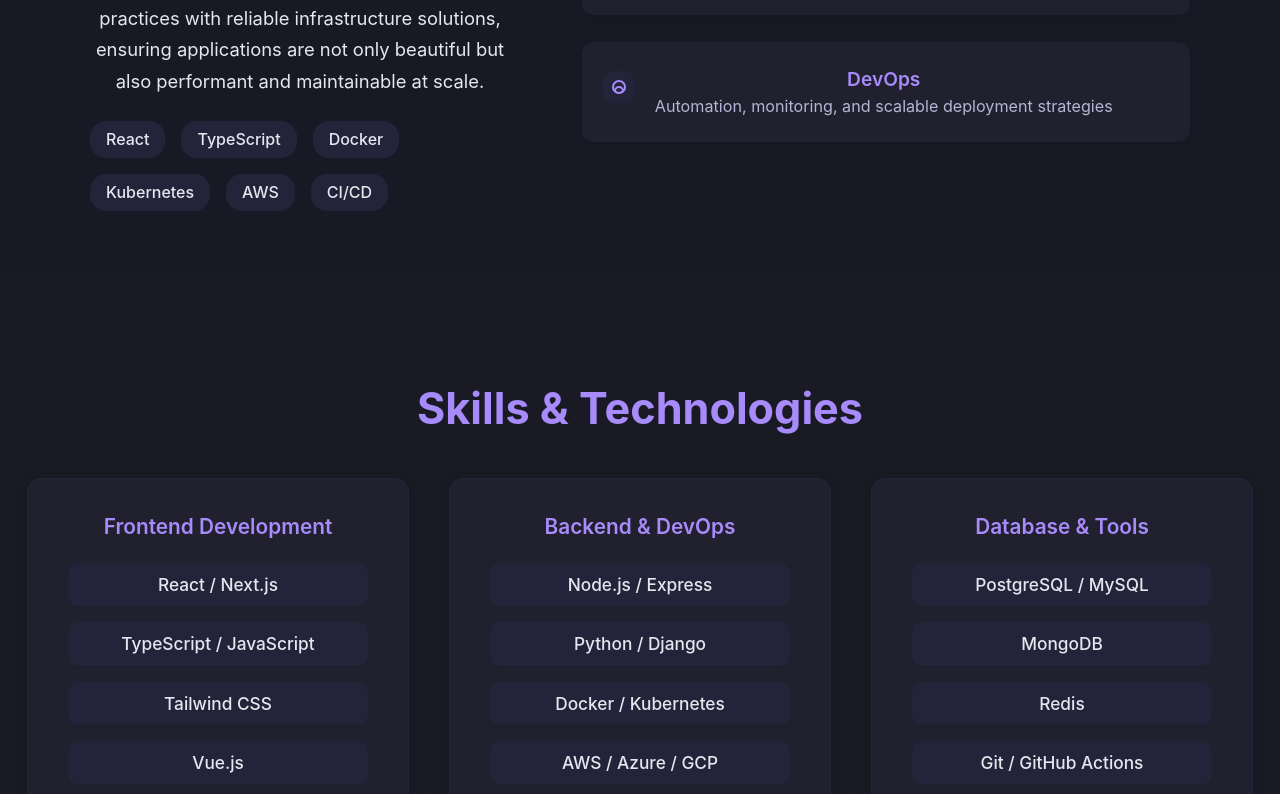
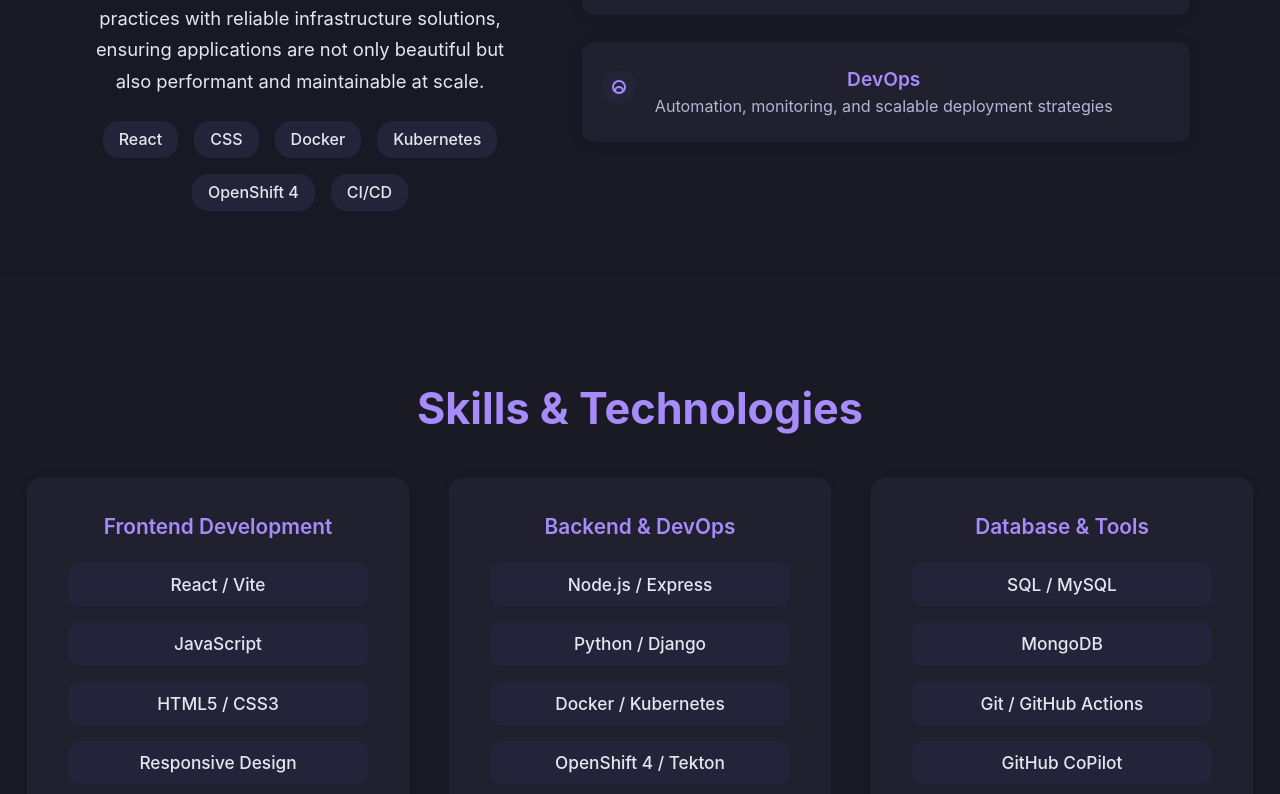
Before and after one commit to draginojd/client, a React (Create React App) app: page / in a window 1280 px wide. Shown: the part 1326-2120 px from the top of the page. Built offline with nearby package versions, Linux system fonts and the light colour scheme.

Commit message:
about page positioning, skills(tags) removed and added

```diff
--- a/src/components/About/About.css
+++ b/src/components/About/About.css
@@ -34,6 +34,8 @@
 .about-skills {
   margin-top: 1.5rem;
   display: flex;
+  justify-content: center;
+  align-items: center;
   flex-wrap: wrap;
   gap: 0.5rem 1rem;
 }
@@ -62,6 +64,7 @@
   padding: 1.6rem 2.2rem 1.6rem 1.3rem;
   display: flex;
   align-items: flex-start;
+
   gap: 1.25rem;
   box-shadow: 0 2px 12px rgba(0,0,0,0.10);
 }
@@ -117,7 +120,7 @@
   .about-feature {
     display: flex;
     flex-direction: column;
-    align-items: flex-start;
+    align-items: center;
     padding: 1rem;
 
   }
--- a/src/components/About/About.js
+++ b/src/components/About/About.js
@@ -2,7 +2,7 @@
 import './About.css';
 
 
-const skills = ['React', 'TypeScript', 'Docker', 'Kubernetes', 'AWS', 'CI/CD'];
+const skills = ['React', 'CSS', 'Docker', 'Kubernetes', 'OpenShift 4', 'CI/CD'];
 
 const features = [
   {
--- a/src/components/Projects/Projects.js
+++ b/src/components/Projects/Projects.js
@@ -40,7 +40,7 @@
     tags: ['Frontend'],
     duration: '3 months',
     team: '2 developers',
-    tech: ['React', 'TypeScript', 'D3.js', 'WebSocket', 'Tailwind CSS', 'Node.js'],
+    tech: ['React', 'Javascript', 'Vite', 'Express', 'CSS', 'Node.js'],
     code: '#',
     demo: '#',
     filter: ['frontend'],
@@ -50,7 +50,7 @@
     image: 'https://images.unsplash.com/photo-1492684223066-81342ee5ff30?auto=format&fit=crop&w=600&q=80',
     description: 'Cinema/movie booking website with seat selection, showtimes, payment integration, and an admin dashboard. Built as a full-stack app with a React frontend and Express/Node backend.',
     tags: ['Frontend', 'Full Stack'],
-    tech: ['React', 'Express', 'Node.js', 'MongoDB', "JSON"],
+    tech: ['React', 'Javascript', 'Express', 'Node.js', 'MongoDB', "JSON"],
     code: '#',
     demo: '#',
     filter: ['frontend', 'fullstack'],
--- a/src/components/Skills/Skills.js
+++ b/src/components/Skills/Skills.js
@@ -5,10 +5,9 @@
   {
     title: 'Frontend Development',
     items: [
-      'React / Next.js',
-      'TypeScript / JavaScript',
-      'Tailwind CSS',
-      'Vue.js',
+      'React / Vite',
+      'JavaScript',
+
       'HTML5 / CSS3',
       'Responsive Design',
     ],
@@ -19,7 +18,7 @@
       'Node.js / Express',
       'Python / Django',
       'Docker / Kubernetes',
-      'AWS / Azure / GCP',
+      'OpenShift 4 / Tekton',
       'CI/CD Pipelines',
       'Infrastructure as Code',
     ],
@@ -27,11 +26,10 @@
   {
     title: 'Database & Tools',
     items: [
-      'PostgreSQL / MySQL',
+      'SQL / MySQL',
       'MongoDB',
-      'Redis',
       'Git / GitHub Actions',
-      'Terraform',
+      "GitHub CoPilot",
       'Monitoring & Logging',
     ],
   },
```
